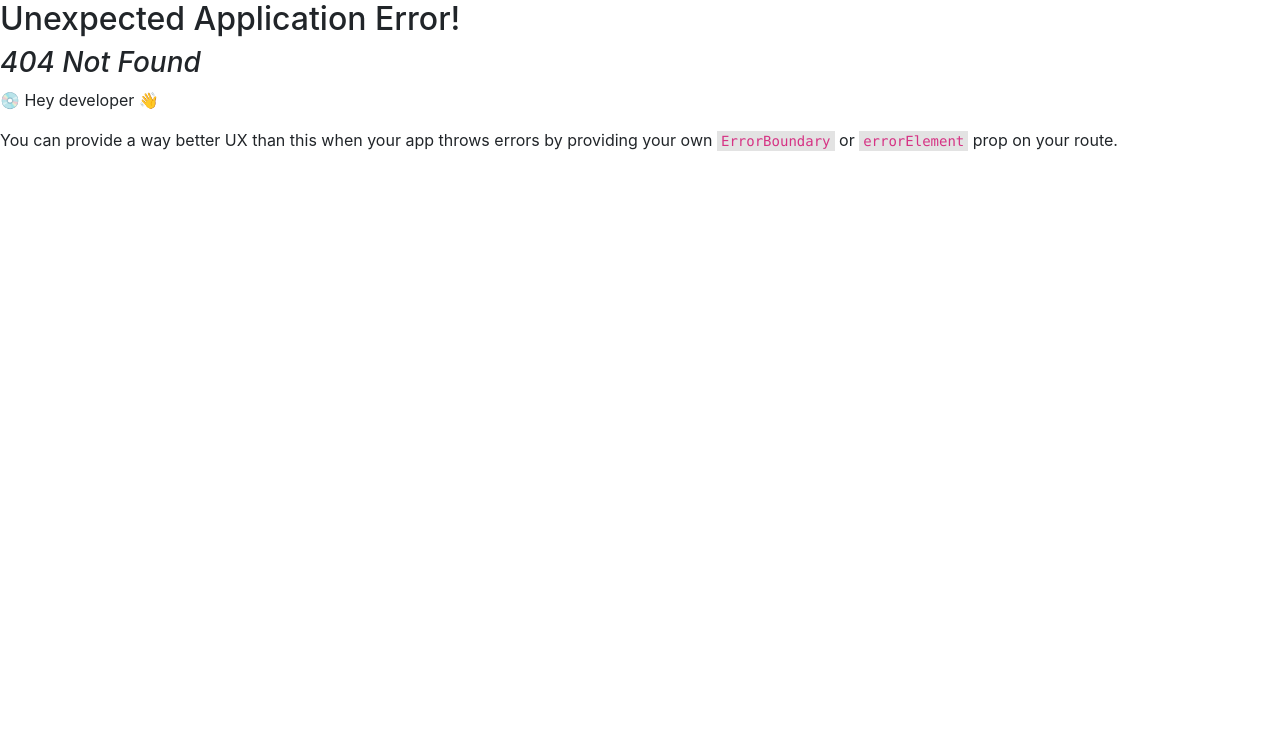
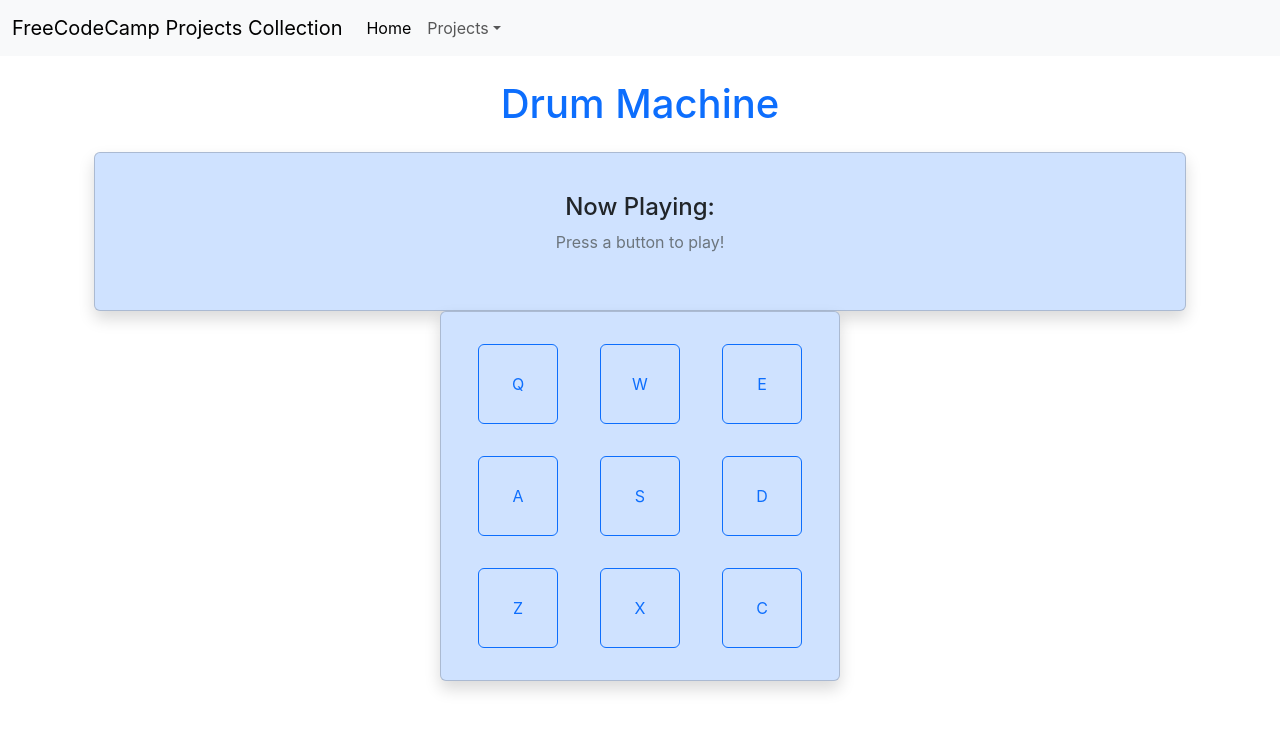
Before and after one commit to Yircas/freecodecamp-projects-collection, a React (Create React App) app: page /drumApp in a window 1280 px wide. Before the commit this address had no page. Shown: the top 730 px of the page. Built offline with nearby package versions, Linux system fonts and the light colour scheme; a web font is replaced by a local one.

Commit message:
add: drum app (WIP)

```diff
--- a/src/components/Navigation.js
+++ b/src/components/Navigation.js
@@ -20,6 +20,7 @@ const Navigation = function() {
                 <ul class="dropdown-menu">
                   <li><Link class="dropdown-item" to="/quotesApp">Quotes-App</Link></li>
                   <li><Link class="dropdown-item" to="/markdownApp">Markdown-App</Link></li>
+                  <li><Link class="dropdown-item" to="/drumApp">Drum Machine</Link></li>
                 </ul>
               </li>
             </ul>
--- /dev/null
+++ b/src/pages/DrumApp.js
@@ -0,0 +1,113 @@
+import React from "react"
+
+const audio = [
+    { desc: 'Heater 1', clip: 'https://cdn.freecodecamp.org/testable-projects-fcc/audio/Heater-1.mp3', key: 'Q' },
+    { desc: 'Heater 2', clip: 'https://cdn.freecodecamp.org/testable-projects-fcc/audio/Heater-2.mp3', key: 'W' },
+    { desc: 'Heater 3', clip: 'https://cdn.freecodecamp.org/testable-projects-fcc/audio/Heater-3.mp3', key: 'E' },
+    { desc: 'Heater 4', clip: 'https://cdn.freecodecamp.org/testable-projects-fcc/audio/Heater-4_1.mp3', key: 'A' },
+    { desc: 'Clap', clip: 'https://cdn.freecodecamp.org/testable-projects-fcc/audio/Heater-6.mp3', key: 'S' },
+    { desc: 'Open-HH', clip: 'https://cdn.freecodecamp.org/testable-projects-fcc/audio/Dsc_Oh.mp3', key: 'D' },
+    { desc: 'Kick-n\'-Hat', clip: 'https://cdn.freecodecamp.org/testable-projects-fcc/audio/Kick_n_Hat.mp3', key: 'Z' },
+    { desc: 'Kick', clip: 'https://cdn.freecodecamp.org/testable-projects-fcc/audio/RP4_KICK_1.mp3', key: 'X' },
+    { desc: 'Closed-HH', clip: 'https://cdn.freecodecamp.org/testable-projects-fcc/audio/Cev_H2.mp3', key: 'C' },
+  ]
+
+class DrumApp extends React.Component {
+    constructor(props) {
+        super(props)
+        this.state ={
+            audio_desc: '',
+            audio_clip: '',
+            audio_col: audio
+        }
+        this.handleKeydown = this.handleKeydown.bind(this)
+    }
+
+    handleKeydown(event) {
+        let audio = this.state.audio_col.filter(item => item.key === String.fromCharCode(event.keyCode))
+        if (audio.length === 0) {
+            return
+        }
+            this.setState({
+                      audio_desc: audio[0].desc
+                    },() => {
+                        console.log('Key pressed: %s', String.fromCharCode(event.keyCode))
+                        console.log('Keycode: %d' , event.keyCode)
+                        console.log('description %s', audio[0].desc)
+                    });
+          }
+
+    componentDidMount() {
+        console.log('Mounted Drum App')
+        document.addEventListener("keydown", this.handleKeydown)
+    }
+    componentWillUnmount() {
+        document.removeEventListener("keydown", this.handleKeydown)
+    }
+
+    render() {
+        return (
+            <div id="drum-machine" className="container mt-4">
+                <h1 className='text-primary text-center mb-4'>Drum Machine</h1>
+                <Display audio_desc={this.state.audio_desc} />
+                <DrumPads handleKeydown={this.handleKeydown} audio_col={this.state.audio_col}/>
+            </div>
+        )
+    }
+}
+
+class Display extends React.Component {
+    componentDidMount() {
+        console.log('Mounted Drum Display')
+    }
+
+
+    render() {
+        return (
+            <div className="container d-flex flex-column align-items-center">
+                <div className="card shadow p-4 text-center bg-primary-subtle" style={{width: '100%'}}>
+                    <div className="card-body">
+                        <div id="display">
+                            <h4>Now Playing:</h4>
+                            <p className="text-secondary">{this.props.audio_desc || 'Press a button to play!'}</p>
+                        </div>
+                    </div>
+                </div>
+            </div>
+        )
+    }
+}
+
+class DrumPads extends React.Component {
+    componentDidMount() {
+        console.log('Mounted Drum Pads')
+    }
+
+
+    render() {
+        const drumPads = this.props.audio_col.map(i =>
+        <button id={i.desc}
+        key={i.key}
+        className="btn btn-outline-primary m-2 drum-pad"
+        style={{ width: '80px', height: '80px' }}
+        onClick={this.props.handleKeydown}>
+            {i.key}
+            <audio id={i.key} src={i.clip} className='clip' />
+        </button>);
+        return (
+            <div className="container d-flex justify-content-center">
+                <div className="card shadow p-4 text-center bg-primary-subtle" style={{maxWidth: 400, width: '100%'}}>
+                    <div className="row g-3" id="drum-pad-collection">
+                        {drumPads.map((pad, idx) => (
+                            <div key={idx} className="col-4 d-flex justify-content-center">
+                                {pad}
+                            </div>
+                        ))}
+                    </div>
+                </div>
+            </div>
+        )
+    }
+}
+
+export default DrumApp
--- a/src/pages/MarkdownApp.js
+++ b/src/pages/MarkdownApp.js
@@ -53,7 +53,7 @@ class MarkdownApp extends React.Component {
       render() {
         return (
            <div>
-            <h1 className='text-primary text-center'>Markdown Previewer</h1>
+            <h1 className='text-primary text-center quote-h1'>Markdown Previewer</h1>
              <TextEditor
                input={this.state.input}
                handleInput={this.handleInput}/>
--- a/src/router.js
+++ b/src/router.js
@@ -3,6 +3,7 @@ import {createBrowserRouter} from 'react-router-dom';
 import Home from './components/Home';
 import QuotesApp from './pages/QuotesApp';
 import MarkdownApp from './pages/MarkdownApp'
+import DrumApp from './pages/DrumApp';
 import Layout from './components/Layout';
 
 // Define routes
@@ -14,6 +15,7 @@ const router = createBrowserRouter([
             { path: '', element: <Home /> },
             { path: 'quotesApp', element: <QuotesApp /> },
             { path: 'markdownApp', element: <MarkdownApp /> },
+            { path: 'drumApp', element: <DrumApp /> },
             ],
     },
 ]);
```
